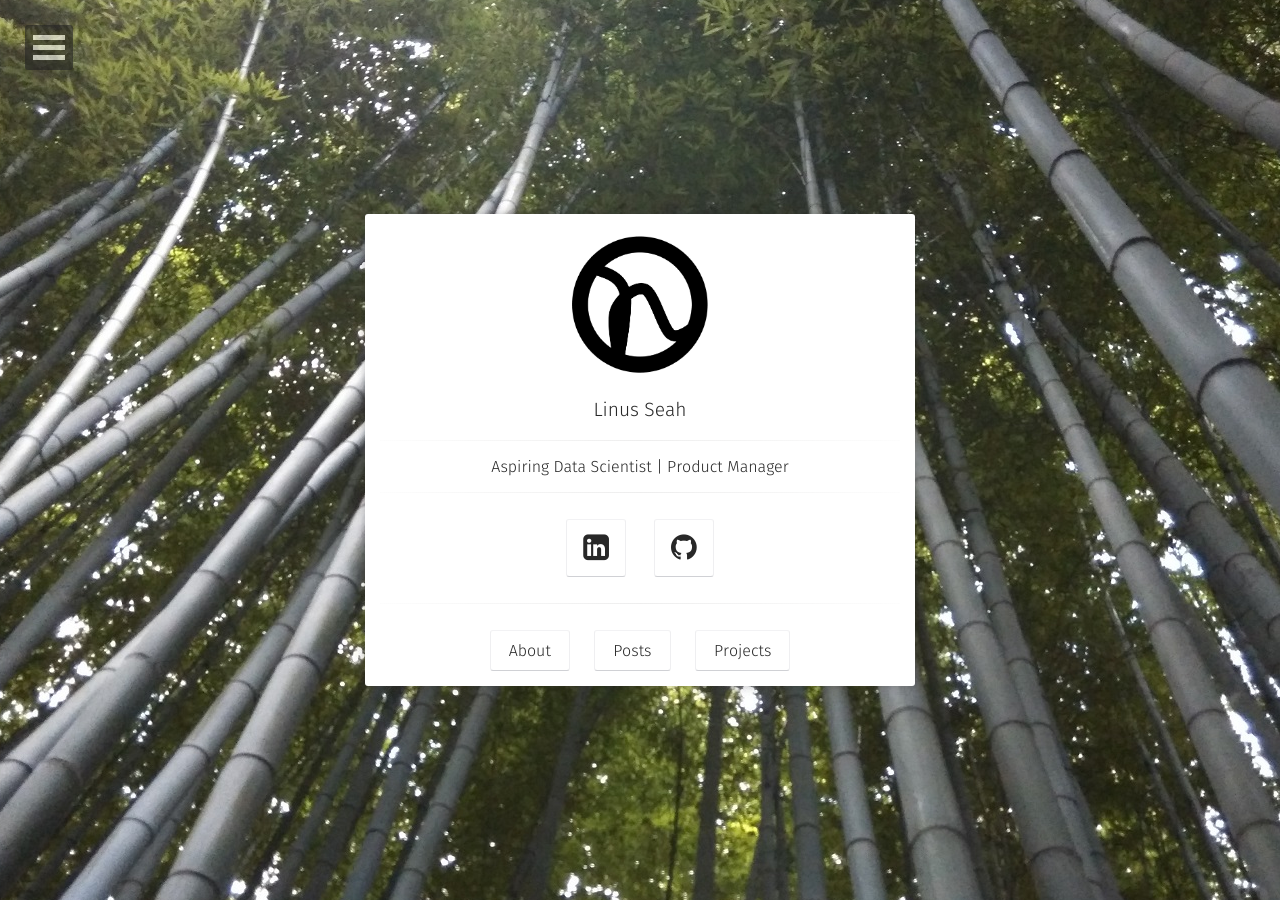
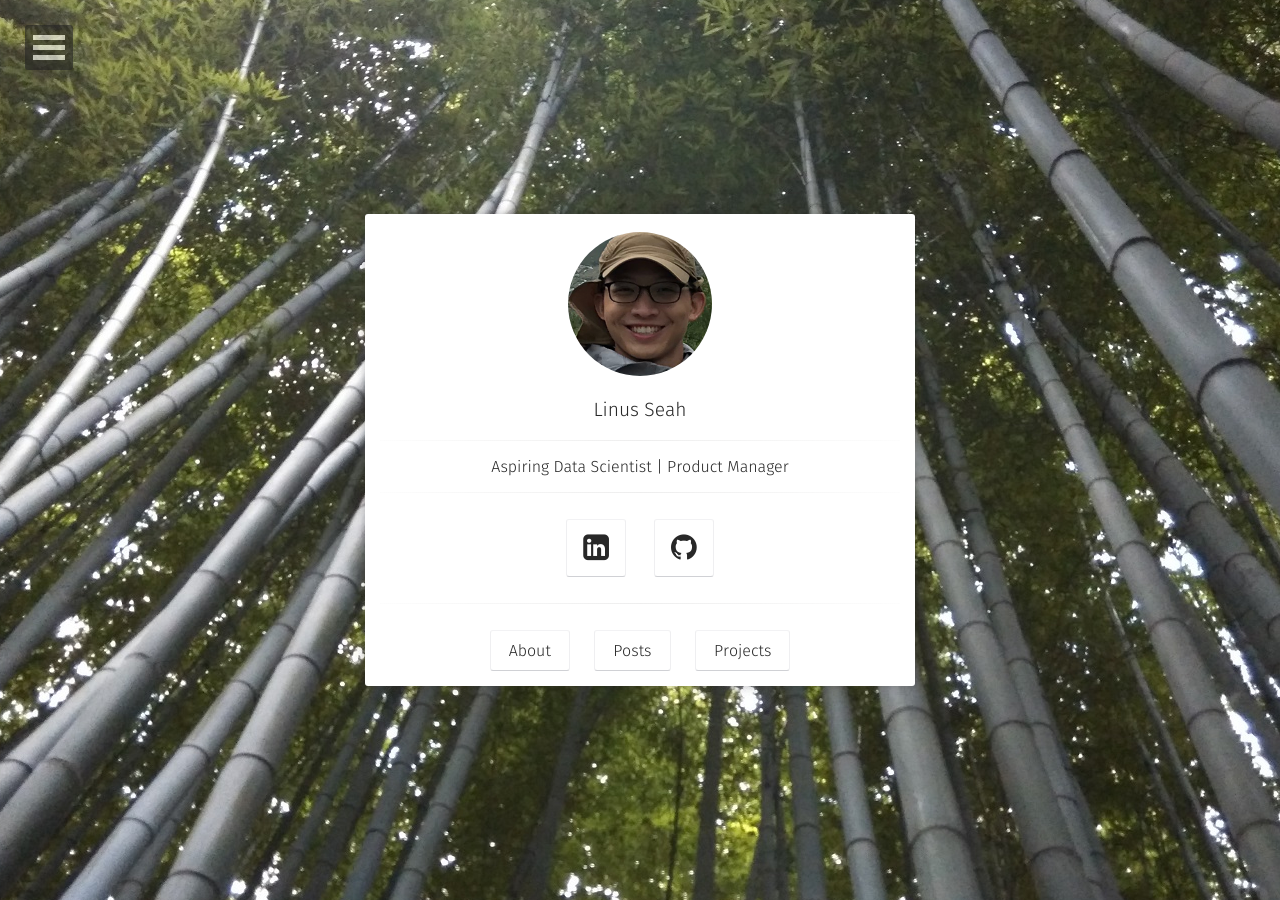
Before and after one commit to linusseah/linusseah.github.io, a Jekyll site: the page built from index.html, in a window 1280 px wide. Built offline with Jekyll 4.4.1, drawn with Linux system fonts in a browser that asks for light colours; some web fonts are replaced.

Commit message:
Update _config.yml

```diff
--- a/_config.yml
+++ b/_config.yml
@@ -4,7 +4,7 @@ bio:                'Aspiring Data Scientist | Product Manager'
 description:        "because good products are built on truth"
 reading_time:       true
 words_per_minute:   200
-logo:               'assets/img/h-logo.png'
+logo:               'assets/img/headshot.png'
 background:         'assets/img/bg.jpg'
 tiled_bg:           true   # Set this true if you want to tile your background image, otherwise it will be covered
 locale:             en_US
```
